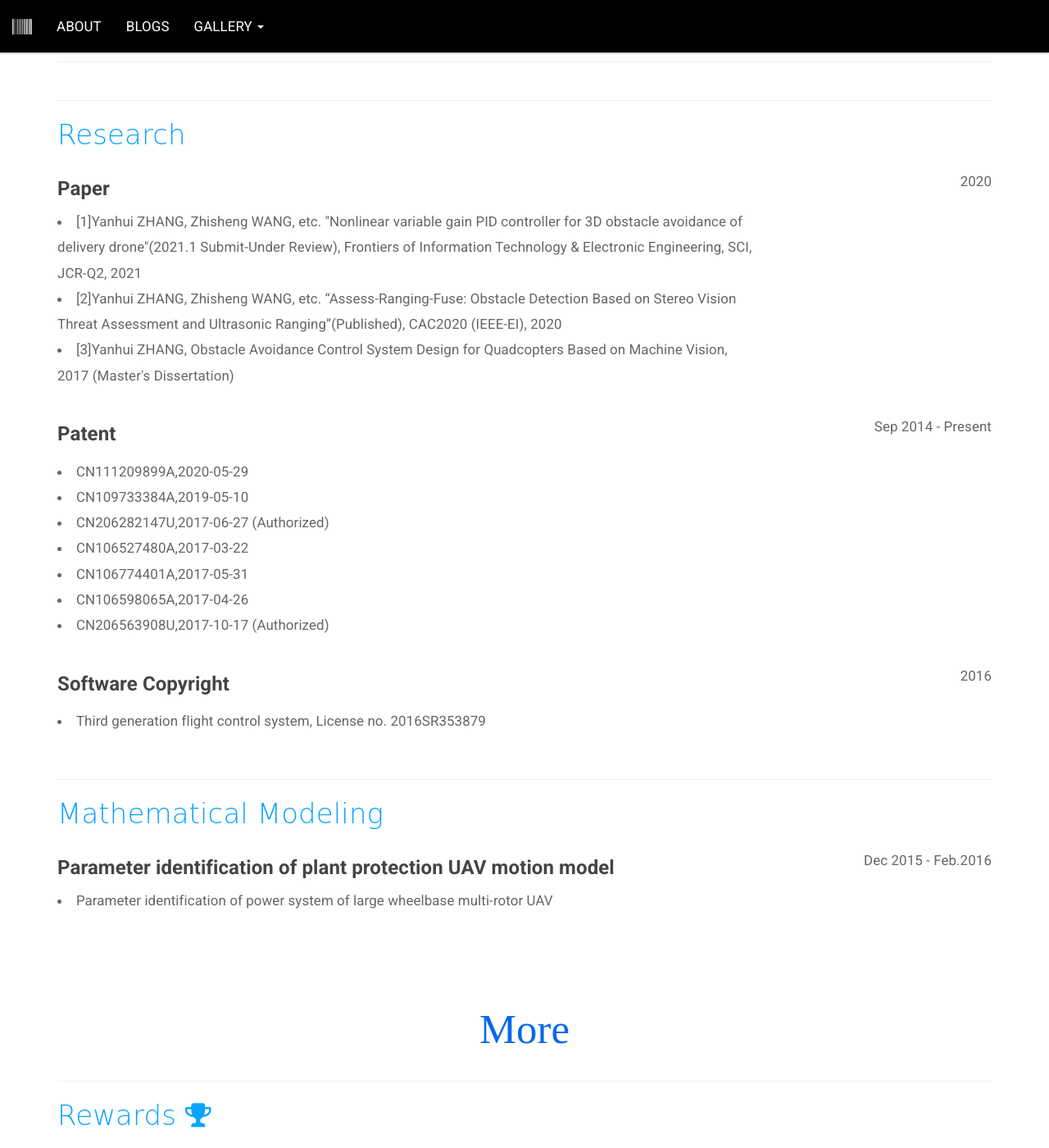
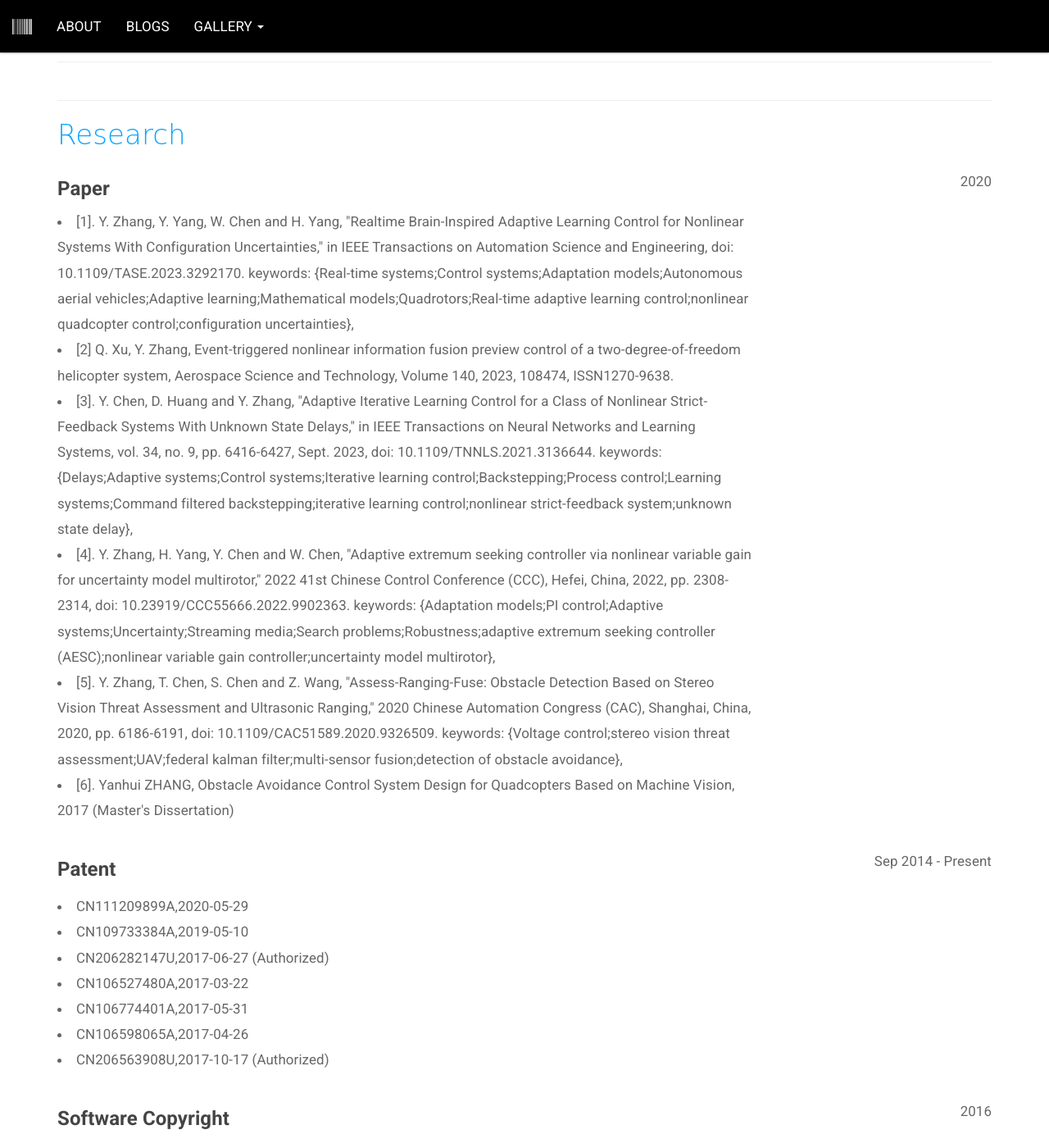
Before and after one commit to ayan1991/ayan1991.github.io, a Jekyll site: the page built from _pages/about.html, in a window 1280 px wide and 1400 px high, scrolled down 3134 px. Shown: the whole window at 82% size. Built offline with Jekyll 4.4.1, drawn with Linux system fonts in a browser that asks for light colours; some of the changed text lies outside the part shown.

Commit message:
[add]1.Add published papers

```diff
--- a/404.html
+++ b/404.html
@@ -1,6 +1,6 @@
 ---
 layout: default
-title: "404: Page not found"
+title: "Plaease contact with me at anhuizhang91@gmail.com. Thanks"
 permalink: 404.html
 ---
 
--- a/_config.yml
+++ b/_config.yml
@@ -3,14 +3,14 @@
 title: Anhui ZHANG
 name: Yanhui ZHANG's Tech Blog
 description:
- I'm Yanhui ZHANG, now a Research Assistant at Zhejiang University majoring in Aerospace Science and Technology engineering, interest in robotics, systems and optimization.
+ I'm Yanhui ZHANG, now a Research Assistant at Zhejiang University majoring in Aerospace Science and Technology engineering, interest in Robotics Learning Control, UAV Systems and Swarm Aircraft.
 baseurl: ""
 github_username:  ayan1991
 
 baseurl: ""  # the subpath of your site, e.g. /blog
 
 author: Yanhui ZHANG
-author_bio:  I'm Yanhui ZHANG, now a Research Assistant at Zhejiang University majoring in Aerospace Science and Technology engineering, interest in aircraft, robotics, systems and optimization.
+author_bio:  I'm Yanhui ZHANG, now a Research Assistant at Zhejiang University majoring in Aerospace Science and Technology engineering, interest in Robotics Learning Control, UAV Systems and Swarm Aircraft.
 
 
 # social links
@@ -24,7 +24,7 @@ wakatime_username: Yanhui ZHANG
 
 formspree_email: anhuizhang91@gmail.com
 
-footer-text: Copyright (c) 2021  Yanhui ZHANG
+footer-text: Copyright (c) 2024  Yanhui ZHANG
 # jekyll-paginate configuration
 paginate: 10
 
--- a/_pages/about.html
+++ b/_pages/about.html
@@ -122,7 +124,9 @@ permalink: /about/
 						<p class = "extra-roles" >
 							From 2017 to 2020, I have been working in iFLYTEK for the research of image algorithm and autonomous driving algorithm.</p>
 						<p class = "extra-roles" >
-								From 2020 to Present, I am working in Zhejiang University for the research of control and motionplanning of UAV/Self-driving cars/Unpowered sailing vessel and hypersonic aircraft.</p>
+								From 2024 to 2025, I am Visiting National University of Singapore (NUS), funding by China Scholarship of Council (CSC) for the research of Advance Learning Control.</p>
+						<p class = "extra-roles" >
+								From 2021 to Present, I am pursuiting my Ph.D degree in Zhejiang University (ZJU) for the research of control and motionplanning of UAV/Self-driving cars/Unpowered sailing vessel and hypersonic aircraft.</p>
 					</div>
 				</div>
 	        </div>
@@ -149,7 +153,7 @@ permalink: /about/
 					Coursework: National Key Research and Development Program; Indoor UAV swarm; Unmanned sailing; Obstacle avoidance for delivery drones; Hypersonic control and navigation<br/>
 				</div>
 				<div class="col-md-3 time-place">
-					Jun 2020 - Now<br/>
+					Oct 2020 - Dec 2020<br/>
 					Hangzhou, China
 					</div>
 
@@ -434,9 +438,19 @@ permalink: /about/
                <div class="col-md-9">
 					<h4 class = "experience-title">Paper</h4>
 
-					<li>[1]Yanhui ZHANG, Zhisheng WANG, etc. "Nonlinear variable gain PID controller for 3D obstacle avoidance of delivery drone"(2021.1 Submit-Under Review), Frontiers of Information Technology & Electronic Engineering, SCI,  JCR-Q2, 2021</li>
-					<li>[2]Yanhui ZHANG, Zhisheng WANG, etc.  “Assess-Ranging-Fuse: Obstacle Detection Based on Stereo Vision Threat Assessment and Ultrasonic Ranging”(Published), CAC2020 (IEEE-EI), 2020</li>
-					<li>[3]Yanhui ZHANG, Obstacle Avoidance Control System Design for Quadcopters Based on Machine Vision, 2017 (Master's Dissertation)</li>
+					<li>[1]. Y. Zhang, Y. Yang, W. Chen and H. Yang, "Realtime Brain-Inspired Adaptive Learning Control for Nonlinear Systems With Configuration Uncertainties," in IEEE Transactions on Automation Science and Engineering, doi: 10.1109/TASE.2023.3292170.
+						keywords: {Real-time systems;Control systems;Adaptation models;Autonomous aerial vehicles;Adaptive learning;Mathematical models;Quadrotors;Real-time adaptive learning control;nonlinear quadcopter control;configuration uncertainties},</li>
+
+					<li>[2] Q. Xu, Y. Zhang, Event-triggered nonlinear information fusion preview control of a two-degree-of-freedom helicopter system, Aerospace Science and Technology, Volume 140, 2023, 108474, ISSN1270-9638. </li>
+
+					<li>[3]. Y. Chen, D. Huang and Y. Zhang, "Adaptive Iterative Learning Control for a Class of Nonlinear Strict-Feedback Systems With Unknown State Delays," in IEEE Transactions on Neural Networks and Learning Systems, vol. 34, no. 9, pp. 6416-6427, Sept. 2023, doi: 10.1109/TNNLS.2021.3136644.
+						keywords: {Delays;Adaptive systems;Control systems;Iterative learning control;Backstepping;Process control;Learning systems;Command filtered backstepping;iterative learning control;nonlinear strict-feedback system;unknown state delay},	</li>
+
+					<li>[4]. Y. Zhang, H. Yang, Y. Chen and W. Chen, "Adaptive extremum seeking controller via nonlinear variable gain for uncertainty model multirotor," 2022 41st Chinese Control Conference (CCC), Hefei, China, 2022, pp. 2308-2314, doi: 10.23919/CCC55666.2022.9902363. keywords: {Adaptation models;PI control;Adaptive systems;Uncertainty;Streaming media;Search problems;Robustness;adaptive extremum seeking controller (AESC);nonlinear variable gain controller;uncertainty model multirotor},</li>
+
+					<li>[5]. Y. Zhang, T. Chen, S. Chen and Z. Wang, "Assess-Ranging-Fuse: Obstacle Detection Based on Stereo Vision Threat Assessment and Ultrasonic Ranging," 2020 Chinese Automation Congress (CAC), Shanghai, China, 2020, pp. 6186-6191, doi: 10.1109/CAC51589.2020.9326509. keywords: {Voltage control;stereo vision threat assessment;UAV;federal kalman filter;multi-sensor fusion;detection of obstacle avoidance},</li>
+
+					<li>[6]. Yanhui ZHANG, Obstacle Avoidance Control System Design for Quadcopters Based on Machine Vision, 2017 (Master's Dissertation)</li>
 
                     <br/>
 					</div>
```
Also changed, not shown: other parts of _pages/about.html (+4 -2 lines), 404.md (+1 -1 lines), README.md.
